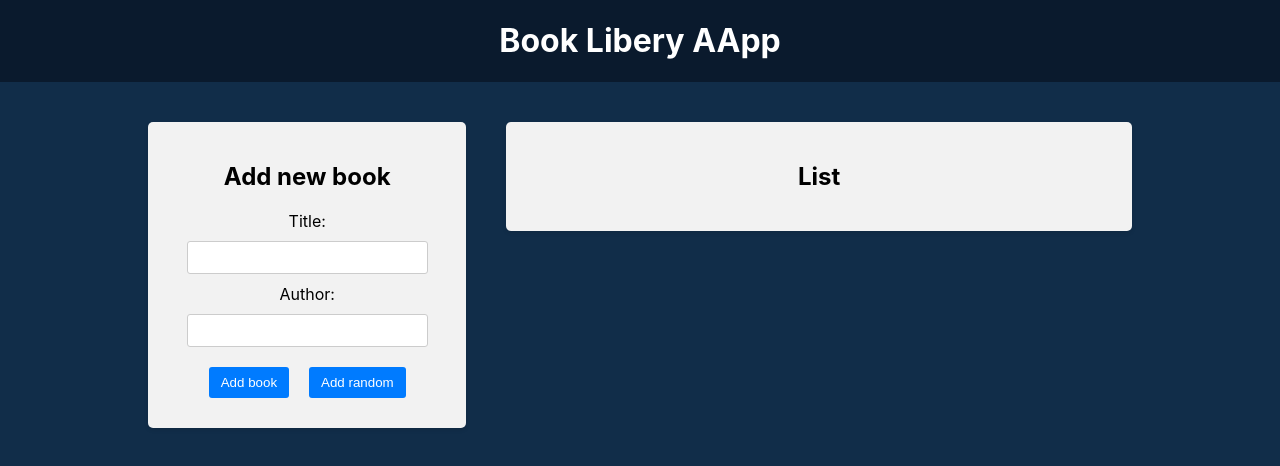
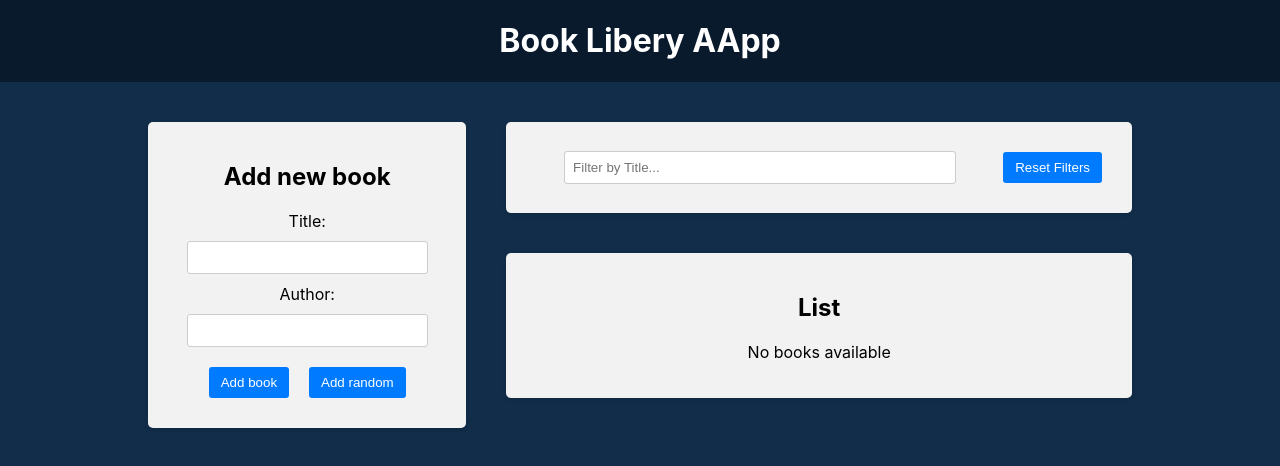
Before and after one commit to Nikita-a11y-dev/React-Libary-App, a React (Vite) app in the folder frontend/vite-project/: page / in a window 1280 px wide. Shown: the top 466 px of the page. Built offline with nearby package versions, Linux system fonts and the light colour scheme.

Commit message:
Filter redux Slice and Filter by title

```diff
--- a/frontend/vite-project/src/App.jsx
+++ b/frontend/vite-project/src/App.jsx
@@ -15,7 +15,7 @@ export default function App() {
           <BookForm></BookForm>
         </div>
         <div className="app-right-column">
-          {/* <Filter></Filter> */}
+          <Filter></Filter>
           <BookList></BookList>
         </div>
       </main>
--- a/frontend/vite-project/src/components/BookForm/BookForm.jsx
+++ b/frontend/vite-project/src/components/BookForm/BookForm.jsx
@@ -1,9 +1,10 @@
 import { useState } from "react";
 import "./BookForm.css";
+import booksData from "../../data/books.json";
 import createBookWuthID from "../../utils/creatBookWithID";
+
 import { useDispatch } from "react-redux";
 import { addBook } from "../../redux/books/actionCreaters";
-import booksData from "../../data/books.json";
 
 export default function BookForm() {
   const [title, setTitle] = useState("");
--- a/frontend/vite-project/src/components/BookList/BookList.jsx
+++ b/frontend/vite-project/src/components/BookList/BookList.jsx
@@ -1,11 +1,13 @@
-import { useSelector } from "react-redux";
 import "./BookList.css";
-import { useDispatch } from "react-redux";
 import { deleteBook, toggleFavorite } from "../../redux/books/actionCreaters";
+import { useSelector, useDispatch } from "react-redux";
 import { BsBookmarkStar, BsBookmarkStarFill } from "react-icons/bs";
+import { selectTitle } from "../../redux/slices/filterSlice";
 
 export default function BookList() {
   const books = useSelector((state) => state.books);
+  const titleFilter = useSelector(selectTitle);
+
   const dispatch = useDispatch();
 
   function handelDeleteBook(id) {
@@ -16,14 +18,21 @@ export default function BookList() {
     dispatch(toggleFavorite(id));
   };
 
+  const filteredBooks = books.filter((book) => {
+    const matchesTitle = book.title
+      .toLowerCase()
+      .includes(titleFilter.toLowerCase());
+    return matchesTitle;
+  });
+
   return (
     <div className="app-block book-list">
       <h2>List</h2>
-      {books.lenght === 0 ? (
+      {filteredBooks.length === 0 ? (
         <p>No books available</p>
       ) : (
         <ul>
-          {books.map((book, i) => (
+          {filteredBooks.map((book, i) => (
             <li key={book.id}>
               <div className="book-info">
                 {++i}. {book.title} by <strong>{book.author}</strong>
--- a/frontend/vite-project/src/components/Filter/Filter.jsx
+++ b/frontend/vite-project/src/components/Filter/Filter.jsx
@@ -1,7 +1,38 @@
+import "./Filter.css";
+import {
+  setTitleFilter,
+  resetFilters,
+  selectTitle,
+} from "../../redux/slices/filterSlice";
+
+import { useDispatch, useSelector } from "react-redux";
+
 export default function Filter() {
+  const dispatch = useDispatch();
+  const titleFilter = useSelector(selectTitle);
+
+  const handleTitleFilterChange = (e) => {
+    dispatch(setTitleFilter(e.target.value));
+  };
+
+  const handleResetFilters = () => {
+    dispatch(resetFilters());
+  };
   return (
     <div className="app-block filter">
-      <h2>Filter</h2>
+      <div className="filter-row">
+        <div className="filter-group">
+          <input
+            onChange={handleTitleFilterChange}
+            type="text"
+            value={titleFilter}
+            placeholder="Filter by Title..."
+          />
+        </div>
+        <button type="button " onClick={handleResetFilters}>
+          Reset Filters
+        </button>
+      </div>
     </div>
   );
 }
--- a/frontend/vite-project/src/main.jsx
+++ b/frontend/vite-project/src/main.jsx
@@ -1,8 +1,9 @@
 import { createRoot } from "react-dom/client";
+import App from "./App.jsx";
+import "./index.css";
+
 import { Provider } from "react-redux";
 import store from "./redux/store";
-import "./index.css";
-import App from "./App.jsx";
 
 createRoot(document.getElementById("root")).render(
   <Provider store={store}>
--- /dev/null
+++ b/frontend/vite-project/src/redux/slices/filterSlice.js
@@ -0,0 +1,21 @@
+import { createSlice } from "@reduxjs/toolkit";
+
+const initialState = {
+  title: "",
+};
+const filterSlice = createSlice({
+  name: "filter",
+  initialState: initialState,
+  reducers: {
+    setTitleFilter: (state, action) => {
+      state.title = action.payload;
+    },
+    resetFilters: (state) => {
+      return initialState;
+    },
+  },
+});
+
+export const { setTitleFilter, resetFilters } = filterSlice.actions;
+export default filterSlice.reducer;
+export const selectTitle = (state) => state.filter.title;
--- a/frontend/vite-project/src/redux/store.js
+++ b/frontend/vite-project/src/redux/store.js
@@ -1,9 +1,11 @@
 import { configureStore } from "@reduxjs/toolkit";
 import booksReducer from "./books/reducer";
+import filterReducer from "./slices/filterSlice";
 
 const store = configureStore({
   reducer: {
     books: booksReducer,
+    filter: filterReducer,
   },
 });
 
```
